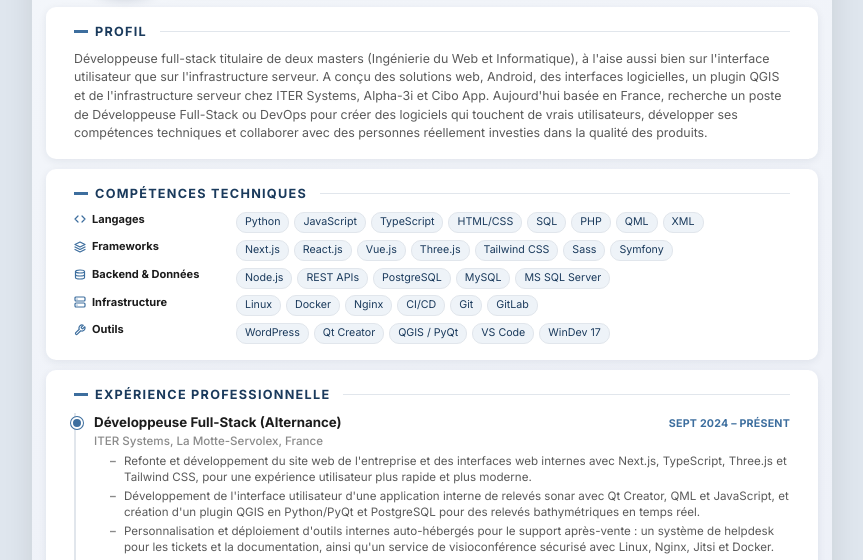
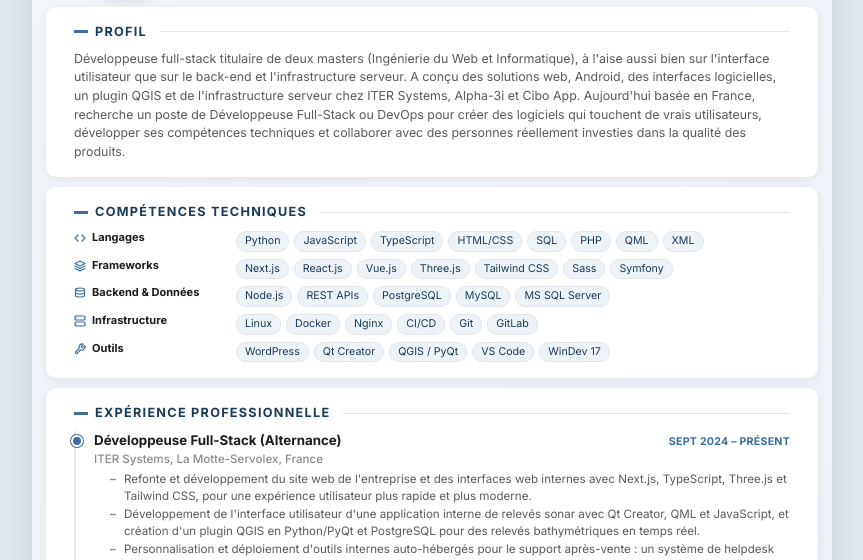
Before and after one commit to anita-chaudhry/CV, a plain HTML site: page anita-chaudhary-cv-fr.html in a window 1280 px wide. Shown: the part 191-751 px from the top of the page, without its empty margins (208-1071 px from the left). Drawn offline with Linux system fonts and the light colour scheme.

Commit message:
minor update in profile-section

```diff
--- a/anita-chaudhary-cv-fr.html
+++ b/anita-chaudhary-cv-fr.html
@@ -625,7 +625,7 @@
         <p>
           Développeuse full-stack titulaire de deux masters (Ingénierie du Web
           et Informatique), à l'aise aussi bien sur l'interface utilisateur que
-          sur l'infrastructure serveur. A conçu des solutions web, Android, des
+          sur le back-end et l'infrastructure serveur. A conçu des solutions web, Android, des
           interfaces logicielles, un plugin QGIS et de l'infrastructure serveur
           chez ITER Systems, Alpha-3i et Cibo App. Aujourd'hui basée en France,
           recherche un poste de Développeuse Full-Stack ou DevOps pour créer des
```
